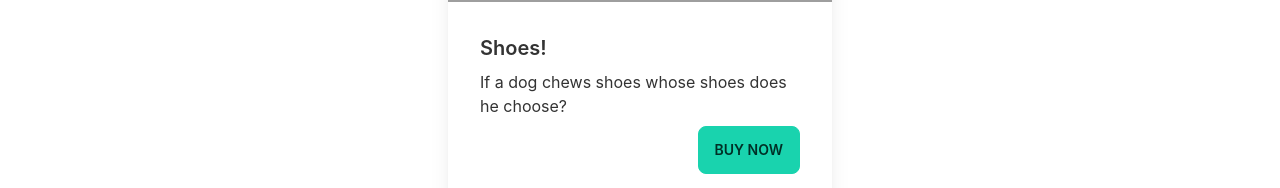
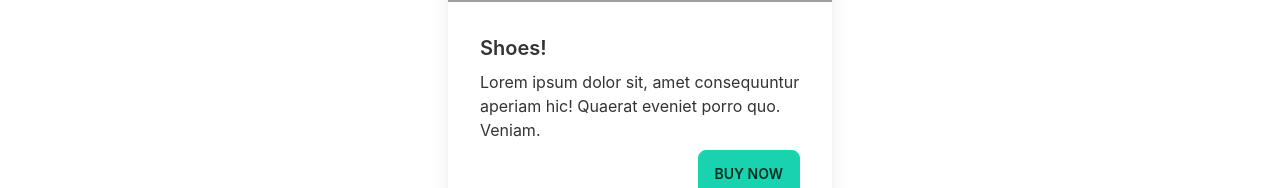
Before and after one commit to Brilliant-Developer1/clinic-client, a React (Create React App) app: page /login in a window 1280 px wide. Shown: the part 422-610 px from the top of the page. Built offline with nearby package versions, Linux system fonts and the light colour scheme; grey boxes are pictures that could not be loaded.

Commit message:
login edited

```diff
--- a/src/Pages/Login/Login.jsx
+++ b/src/Pages/Login/Login.jsx
@@ -10,7 +10,10 @@ const Login = () => {
           </figure>
           <div className="card-body">
             <h2 className="card-title">Shoes!</h2>
-            <p>If a dog chews shoes whose shoes does he choose?</p>
+            <p>
+              Lorem ipsum dolor sit, amet consequuntur aperiam hic! Quaerat
+              eveniet porro quo. Veniam.
+            </p>
             <div className="card-actions justify-end">
               <button className="btn btn-primary">Buy Now</button>
             </div>
```
